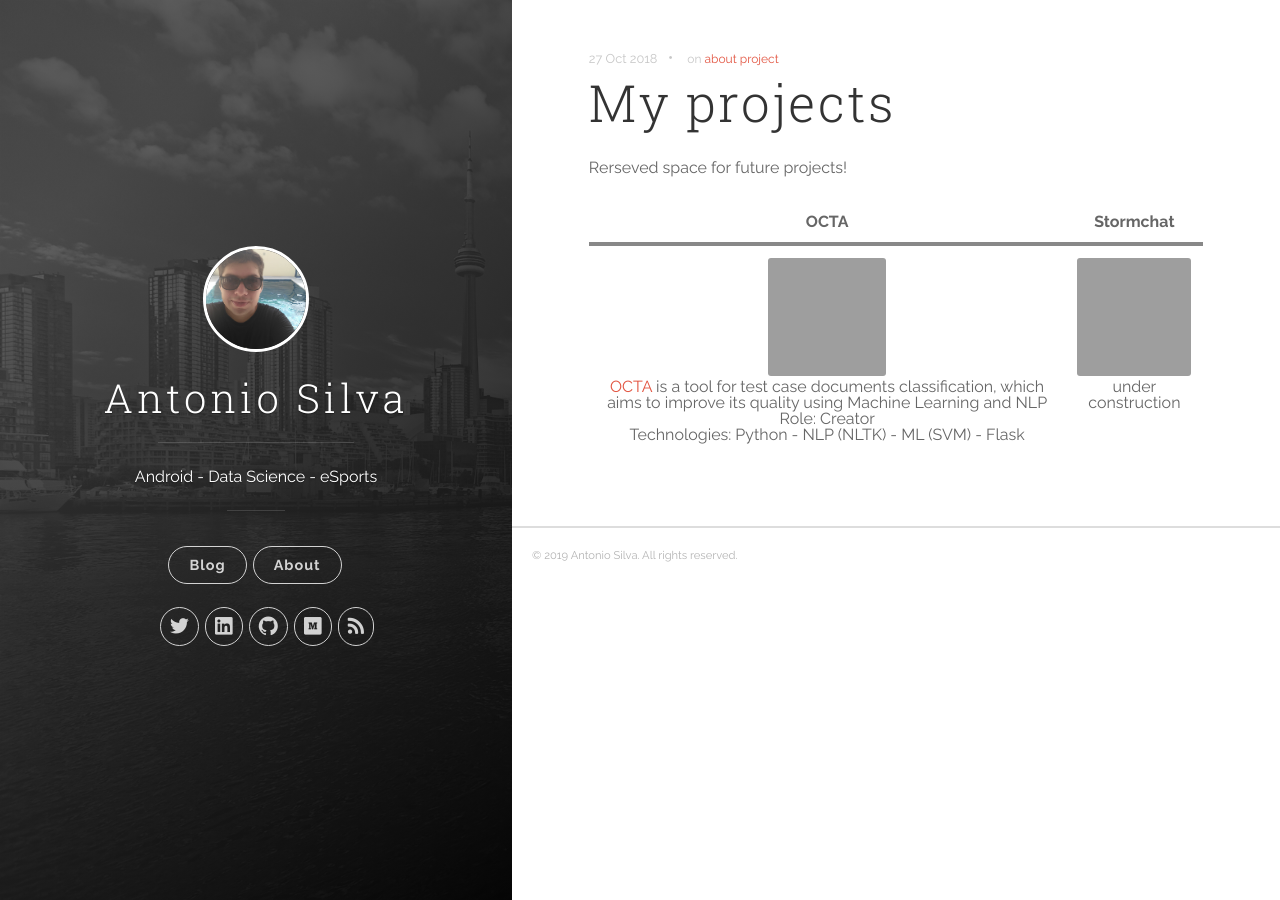
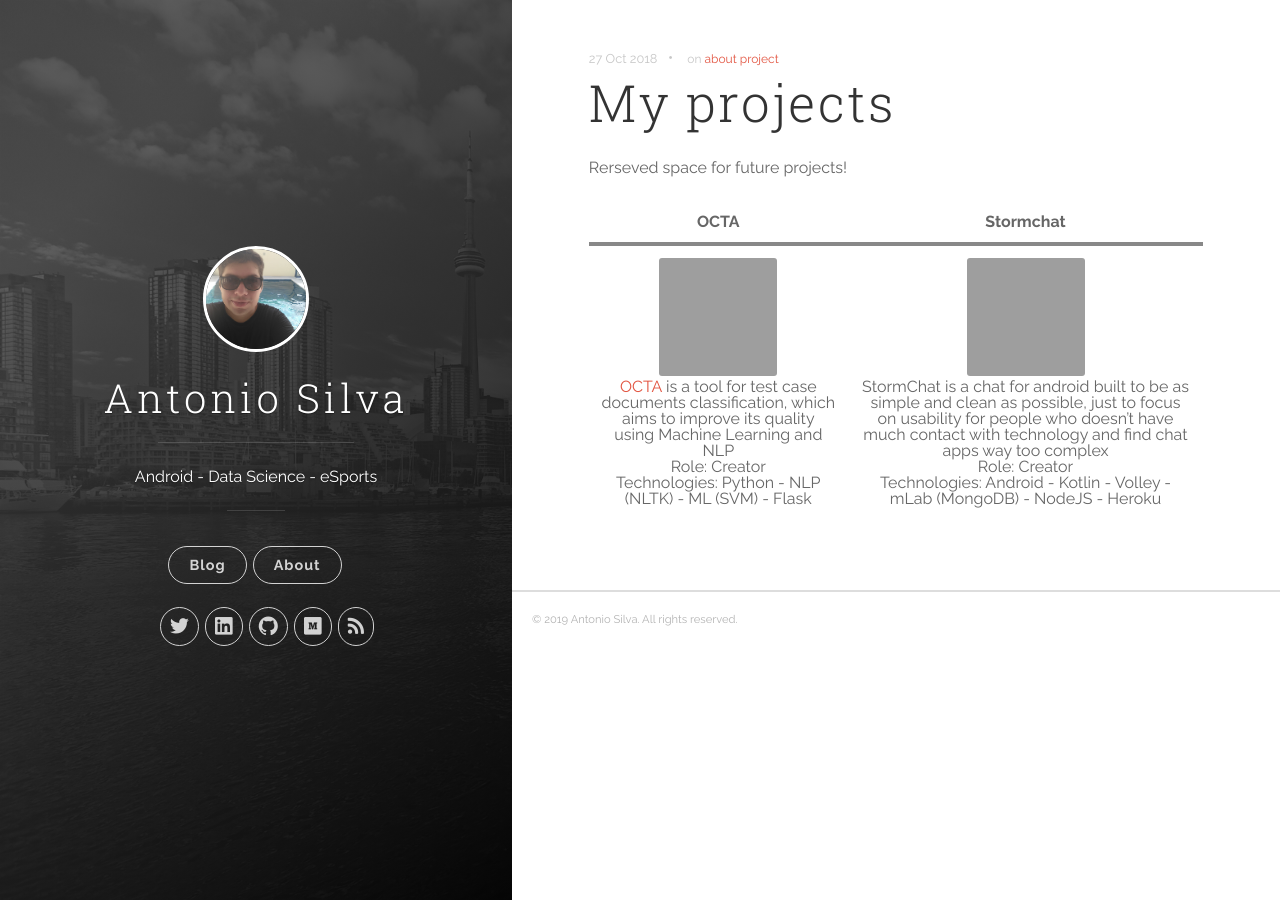
Before and after one commit to antoniosj/antoniosj.github.io, a Jekyll site: the page built from _posts/2018-10-27-my-projects.markdown, in a window 1280 px wide. Built offline with Jekyll 4.4.1, drawn with Linux system fonts in a browser that asks for light colours; grey boxes are pictures that could not be loaded.

Commit message:
Update 2018-10-27-my-projects.markdown

```diff
--- a/_posts/2018-10-27-my-projects.markdown
+++ b/_posts/2018-10-27-my-projects.markdown
@@ -9,4 +9,4 @@ Rerseved space for future projects!
 
 | OCTA  	| Stormchat   |
 | :---:	|:---:	|
-| <img src="https://github.com/antoniosj/blog-examples/blob/master/github-images/octa.png?raw=true" width="118px;" height="118px;" /><br /><a href="https://www.antoniosj.com/2018/octa/">OCTA</a> is a tool for test case documents classification, which aims to improve its quality using Machine Learning and NLP <br /> Role: Creator<br /> Technologies: Python - NLP (NLTK) - ML (SVM) - Flask | <img src="https://github.com/antoniosj/blog-examples/blob/master/github-images/storm.png?raw=true" width="118px;" height="118px;"/><br /> under construction  	|
+| <img src="https://github.com/antoniosj/blog-examples/blob/master/github-images/octa.png?raw=true" width="118px;" height="118px;" /><br /><a href="https://www.antoniosj.com/2018/octa/">OCTA</a> is a tool for test case documents classification, which aims to improve its quality using Machine Learning and NLP <br /> Role: Creator<br /> Technologies: Python - NLP (NLTK) - ML (SVM) - Flask | <img src="https://github.com/antoniosj/blog-examples/blob/master/github-images/storm.png?raw=true" width="118px;" height="118px;"/><br /> StormChat is a chat for android built to be as simple and clean as possible, just to focus on usability for people who doesn't have much contact with technology and find chat apps way too complex<br />Role: Creator <br />Technologies: Android - Kotlin - Volley - mLab (MongoDB) - NodeJS - Heroku	|
```
